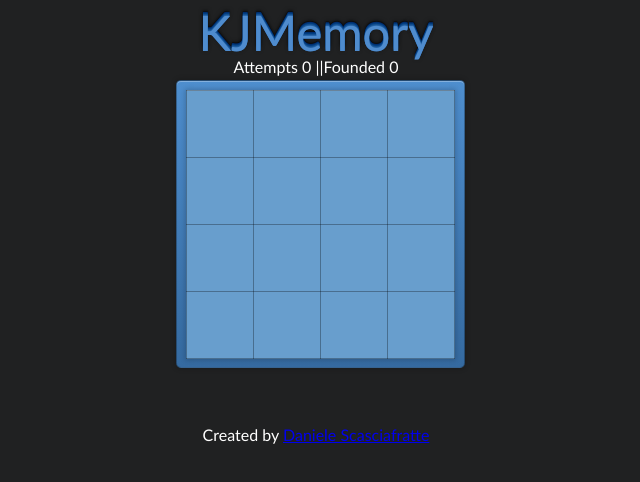
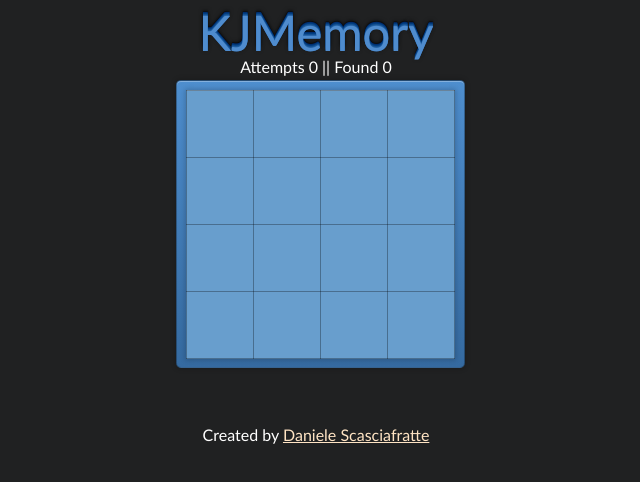
Before and after one commit to Mte90/Memory, a plain HTML site: page index.htm in a window 1280 px wide. Shown: the whole page, without its empty margins (324-964 px from the left). Drawn offline with Linux system fonts and the light colour scheme.

Commit message:
Little css changes

```diff
--- a/index.htm
+++ b/index.htm
@@ -15,9 +15,8 @@
 				color: white;
 			}
 
-			body
-			{
-				background-color: rgb(32,33,34);
+			a{
+				color: bisque;
 			}
 
 			.container {
@@ -59,6 +58,7 @@
 			}
 			body {
 				/*background: #f6f6f6;*/
+				background-color: rgb(32,33,34);
 				font-family: Calibri, Candara, Segoe, "Segoe UI", Optima, Arial, sans-serif;
 			}
 			.logo {
@@ -149,7 +149,7 @@
 	<body>
 		<div class="container">
 			<span class="logo">KJMemory</span><br>
-			<span class="turn">Attempts 0 ||</span><span class="find">Founded 0</span>
+			<span class="turn">Attempts 0</span><span> || </span><span class="find">Found 0</span>
 			<div class="border"><table class="table">
 					<tr>
 						<td><div class="retro"><div class="card"></div></div></td>
```
